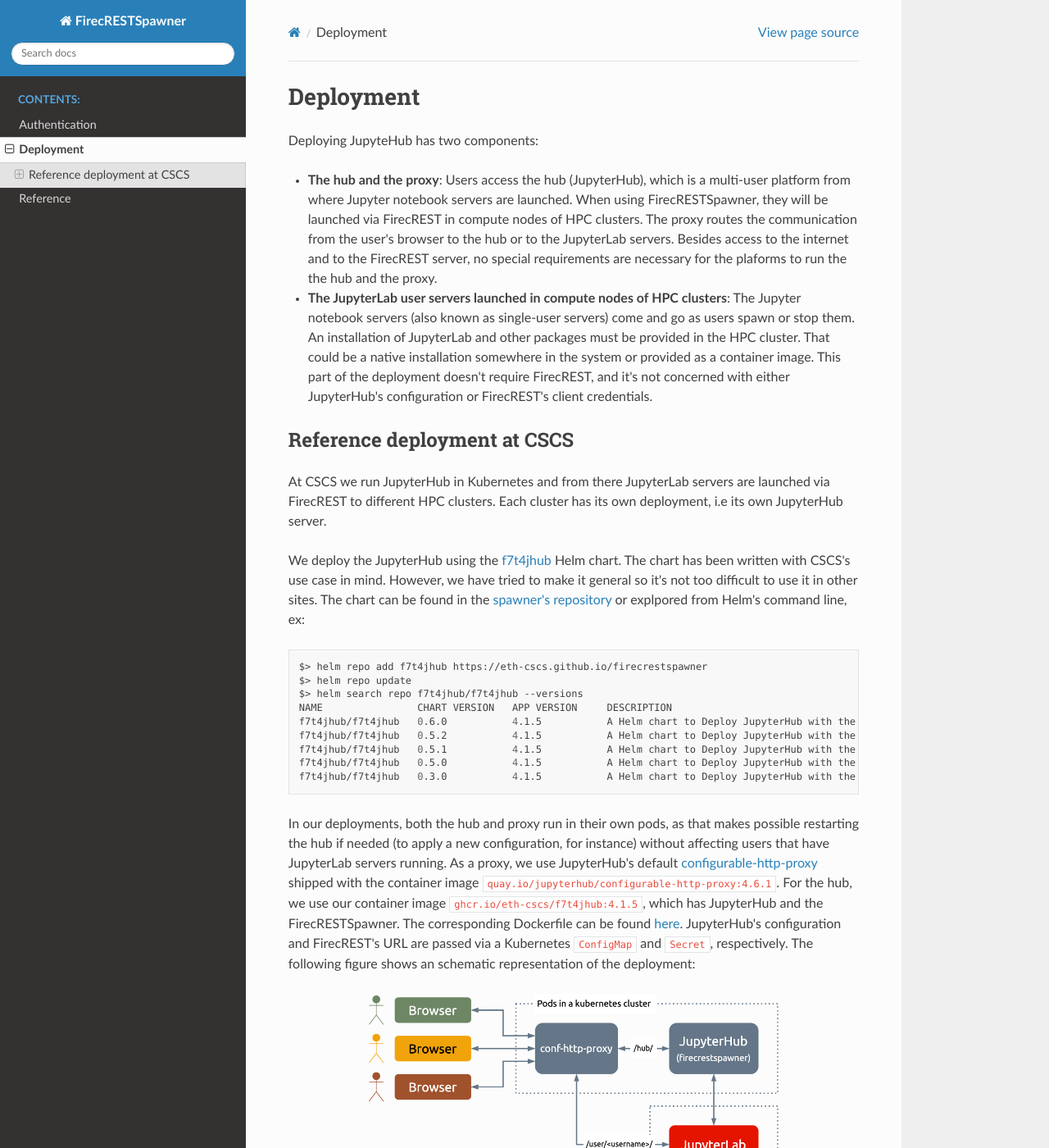
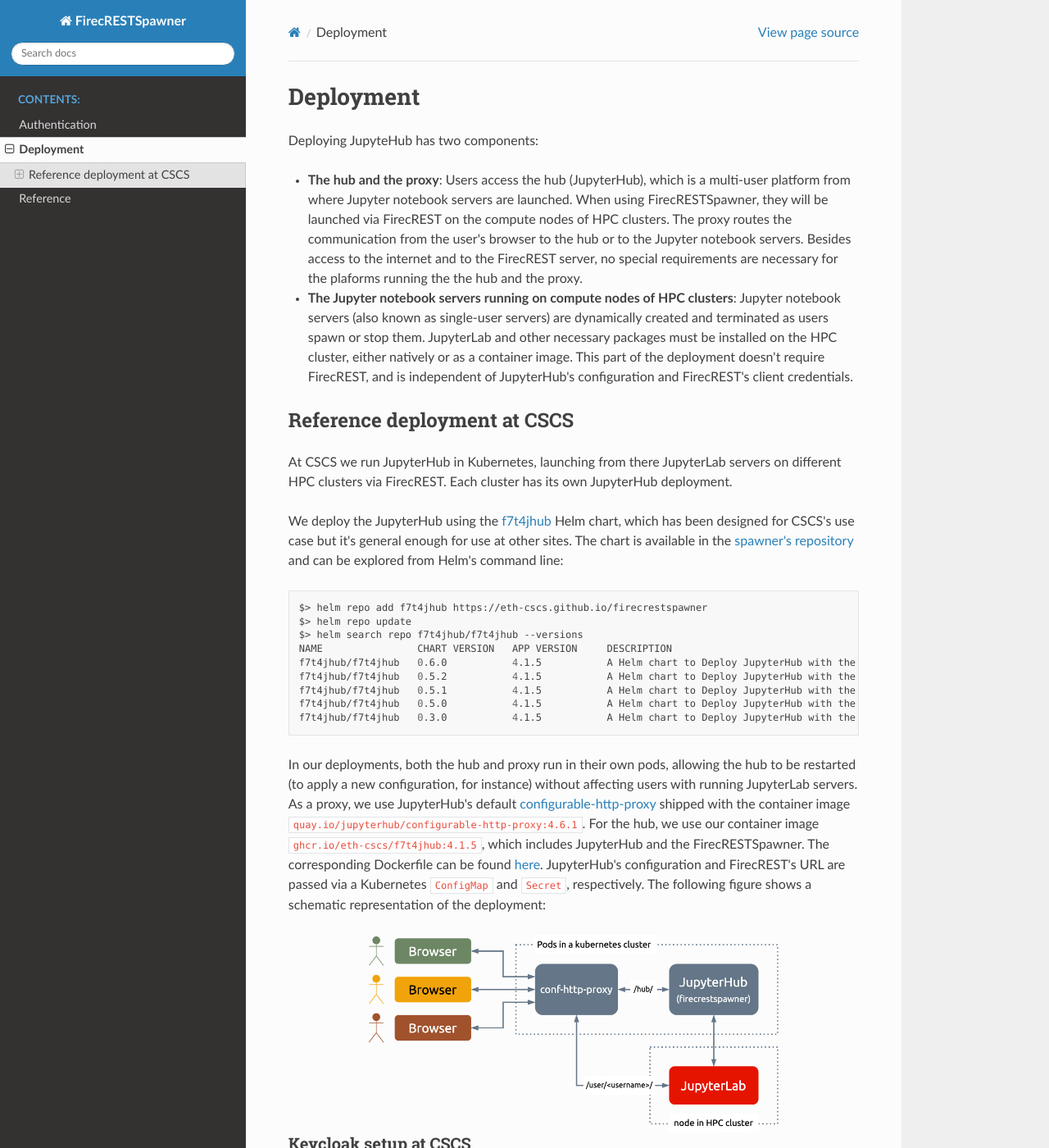
Before and after one commit to eth-cscs/firecrestspawner, a Sphinx documentation site: the page built from docs/source/deployment.rst, in a window 1280 px wide and 1400 px high. Shown: the whole window at 82% size. Built offline with Sphinx 7.4.7 and the Read the Docs theme 2.0.0, drawn with Linux system fonts in a browser that asks for light colours; some of the changed text lies outside the part shown.

Commit message:
update docs

```diff
--- a/docs/source/deployment.rst
+++ b/docs/source/deployment.rst
@@ -5,26 +5,24 @@
 
 - **The hub and the proxy**:
   Users access the hub (JupyterHub), which is a multi-user platform from where Jupyter notebook servers are launched.
-  When using FirecRESTSpawner, they will be launched via FirecREST in compute nodes of HPC clusters.
-  The proxy routes the communication from the user's browser to the hub or to the JupyterLab servers.
-  Besides access to the internet and to the FirecREST server, no special requirements are necessary for the plaforms to run the the hub and the proxy.
+  When using FirecRESTSpawner, they will be launched via FirecREST on the compute nodes of HPC clusters.
+  The proxy routes the communication from the user's browser to the hub or to the Jupyter notebook servers.
+  Besides access to the internet and to the FirecREST server, no special requirements are necessary for the plaforms running the the hub and the proxy.
 
-- **The JupyterLab user servers launched in compute nodes of HPC clusters**:
-  The Jupyter notebook servers (also known as single-user servers) come and go as users spawn or stop them.
-  An installation of JupyterLab and other packages must be provided in the HPC cluster.
-  That could be a native installation somewhere in the system or provided as a container image.
-  This part of the deployment doesn't require FirecREST, and it's not concerned with either JupyterHub's configuration or FirecREST's client credentials.
+- **The Jupyter notebook servers running on compute nodes of HPC clusters**:
+  Jupyter notebook servers (also known as single-user servers) are dynamically created and terminated as users spawn or stop them.
+  JupyterLab and other necessary packages must be installed on the HPC cluster, either natively or as a container image.
+  This part of the deployment doesn't require FirecREST, and is independent of JupyterHub's configuration and FirecREST's client credentials.
 
 Reference deployment at CSCS
 ----------------------------
 
-At CSCS we run JupyterHub in Kubernetes and from there JupyterLab servers are launched via FirecREST to different HPC clusters.
-Each cluster has its own deployment, i.e its own JupyterHub server.
+At CSCS we run JupyterHub in Kubernetes, launching from there JupyterLab servers on different HPC clusters via FirecREST.
+Each cluster has its own JupyterHub deployment.
 
-We deploy the JupyterHub using the `f7t4jhub <https://eth-cscs.github.io/firecrestspawner>`_ Helm chart.
-The chart has been written with CSCS's use case in mind.
-However, we have tried to make it general so it's not too difficult to use it in other sites.
-The chart can be found in the `spawner's repository <https://github.com/eth-cscs/firecrestspawner/tree/main/chart>`_ or explpored from Helm's command line, ex:
+We deploy the JupyterHub using the `f7t4jhub <https://eth-cscs.github.io/firecrestspawner>`_ Helm chart,
+which has been designed for CSCS's use case but it's general enough for use at other sites.
+The chart is available in the `spawner's repository <https://github.com/eth-cscs/firecrestspawner/tree/main/chart>`_ and can be explored from Helm's command line:
 
 .. code-block:: Shell
 
@@ -39,12 +37,14 @@
     f7t4jhub/f7t4jhub	0.3.0        	4.1.5      	A Helm chart to Deploy JupyterHub with the Fire...
 
 
-In our deployments, both the hub and proxy run in their own pods, as that makes possible restarting the hub if needed (to apply a new configuration, for instance) without affecting users that have JupyterLab servers running.
-As a proxy, we use JupyterHub's default `configurable-http-proxy <https://github.com/jupyterhub/configurable-http-proxy>`_ shipped with the container image ``quay.io/jupyterhub/configurable-http-proxy:4.6.1``.
-For the hub, we use our container image ``ghcr.io/eth-cscs/f7t4jhub:4.1.5``, which has JupyterHub and the FirecRESTSpawner.
+In our deployments, both the hub and proxy run in their own pods, allowing the hub to be restarted (to apply a new configuration, for instance)
+without affecting users with running JupyterLab servers.
+As a proxy, we use JupyterHub's default `configurable-http-proxy <https://github.com/jupyterhub/configurable-http-proxy>`_ shipped with the container
+image ``quay.io/jupyterhub/configurable-http-proxy:4.6.1``.
+For the hub, we use our container image ``ghcr.io/eth-cscs/f7t4jhub:4.1.5``, which includes JupyterHub and the FirecRESTSpawner.
 The corresponding Dockerfile can be found `here <https://github.com/eth-cscs/firecrestspawner/blob/main/dockerfiles/Dockerfile>`_.
 JupyterHub's configuration and FirecREST's URL are passed via a Kubernetes ``ConfigMap`` and ``Secret``, respectively.
-The following figure shows an schematic representation of the deployment:
+The following figure shows a schematic representation of the deployment:
 
 .. image:: images/cscs-deployment.png
    :alt: Company Logo
@@ -60,15 +60,19 @@
 - The ``vault-approle-secret`` kubernetes ``Secret``, which contains the credentials to access Vault.
   This secret is not part of the helm chart. It must be created manually for the namespace where the chart will be deployed.
 
-- A `SecretStore <https://github.com/eth-cscs/firecrestspawner/blob/main/chart/f7t4jhub/templates/secret-store.yaml>`_, which interacts with the `vault-approle-secret` secret.
+- A `SecretStore <https://github.com/eth-cscs/firecrestspawner/blob/main/chart/f7t4jhub/templates/secret-store.yaml>`_,
+  which interacts with the `vault-approle-secret` secret.
 
-- An `ExternalSecret <https://github.com/eth-cscs/firecrestspawner/blob/main/chart/f7t4jhub/templates/external-secret.yaml>`_ which in turns interacts with the secret store.
-  The deployment access the Keycloak client's IDs and secrets from this external secret.
+- An `ExternalSecret <https://github.com/eth-cscs/firecrestspawner/blob/main/chart/f7t4jhub/templates/external-secret.yaml>`_ which
+  in turns interacts with the ``SecretStore`` allowing the deployment to access the Keycloak client's IDs and secrets.
 
-The part of the chart related to Vault is optional and can be disabled in the ``values.yaml``.
+The section of the chart related to Vault is optional and can be disabled in the ``values.yaml``.
 
-Another item of the chart worth a remark is the `ConfigMap` mentioned breifly above, which provides the `JupyterHub configuration <https://jupyterhub.readthedocs.io/en/stable/tutorial/getting-started/config-basics.html>`_.
-The configuration has a lot of parameters that can be tweaked.
-However, in practice, only a handful have to be modified from one deployment to another.
-Because of that, templating only those parameters should be enough to produce a generic chart that can be used for all deployments at CSCS by only changing a few entries in the ``values.yaml``. In our deployments, the required changes are mostly related to the authentication settings and the batch script used by the spawner to submit the JupyterLab servers since the slurm settings may change depending on the cluster.
-All parameters related to JupyterHub's configuration are set under ``config`` in the ``values.yaml``.
+Another key element of the chart is the `ConfigMap` mentioned briefly above, which provides
+the `JupyterHub configuration <https://jupyterhub.readthedocs.io/en/stable/tutorial/getting-started/config-basics.html>`_.
+Although the configuration includes many parameters, only a handful need to be modified from one deployment to another.
+Therefore, templating only those parameters should be sufficient to create a generic chart for all CSCS deployments,
+requiring only changing minor adjustments in the ``values.yaml``.
+In our deployments, the required changes are typically related to the authentication settings and the batch script used by the spawner
+to submit the Jupyter notebook servers, as Slurm settings may vary between clusters.
+All JupyterHub configuration parameters are set under ``config`` in the ``values.yaml``.
--- a/docs/source/index.rst
+++ b/docs/source/index.rst
@@ -9,7 +9,7 @@
 FirecRESTSpawner is a JupyterHub spawner to launch notebooks servers via `FirecREST <https://firecrest.readthedocs.io>`_.
 
 FirecRESTSpawner has been written starting from the code of `batchspawner <https://github.com/jupyterhub/batchspawner>`_.
-The main change is that the calls to the workload scheduler's commands for starting, polling and stopping notebook server jobs, has been replaced by using `PyFirecREST <https://pyfirecrest.readthedocs.io/en/stable/index.html>`_ functions.
+The main change is that the calls to workload scheduler's commands to start, poll and stop notebook server jobs, has been replaced by `PyFirecREST <https://pyfirecrest.readthedocs.io/en/stable/index.html>`_ functions.
 
 .. toctree::
    :maxdepth: 2
--- a/docs/source/reference_spawners.rst
+++ b/docs/source/reference_spawners.rst
@@ -10,6 +10,12 @@
     :undoc-members:
     :show-inheritance:
 
+The ``FirecRESTSpawnerRegexStates`` class
+*****************************************
+.. autoclass:: firecrestspawner.spawner.FirecRESTSpawnerRegexStates
+    :members:
+    :undoc-members:
+    :show-inheritance:
 
 The ``SlurmSpawner`` class
 ****************************
```
Also changed, not shown: docs/source/authentication.rst (+19 -14 lines).
